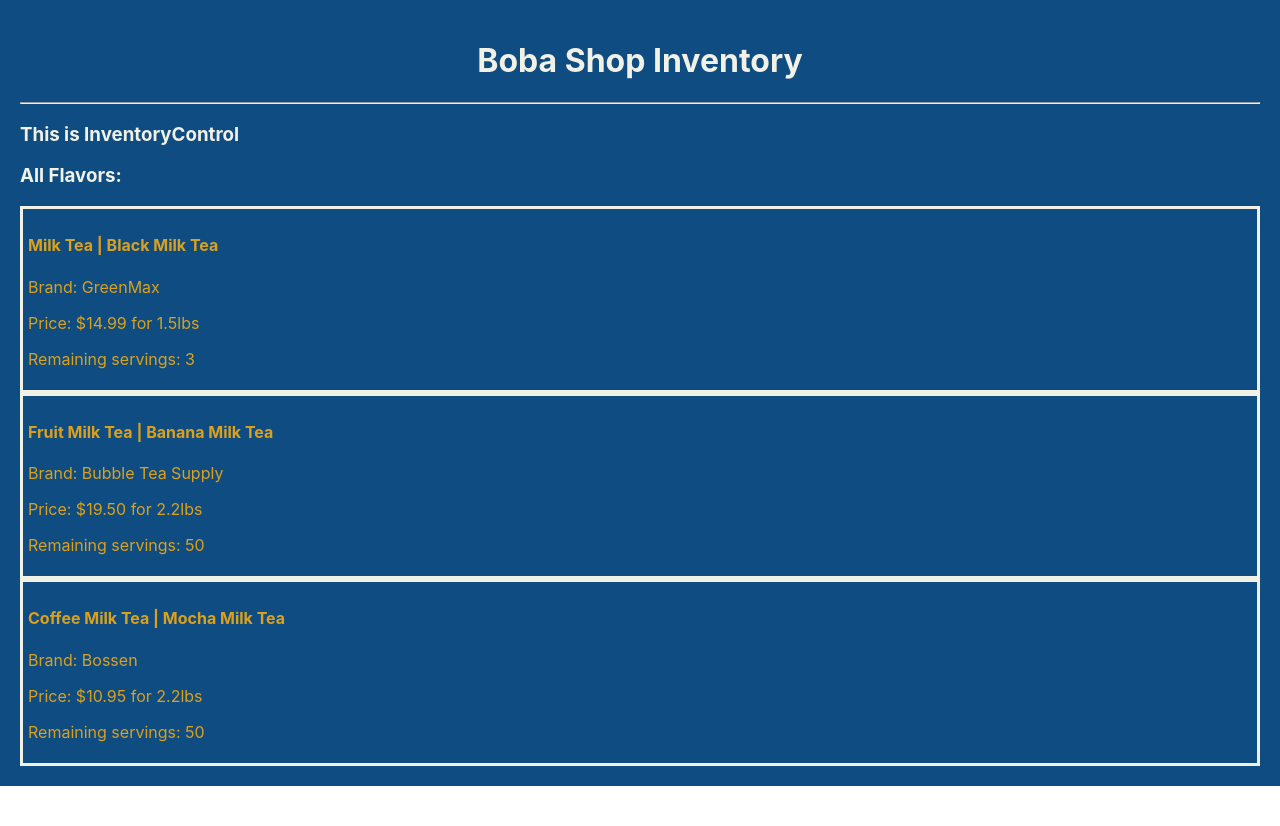
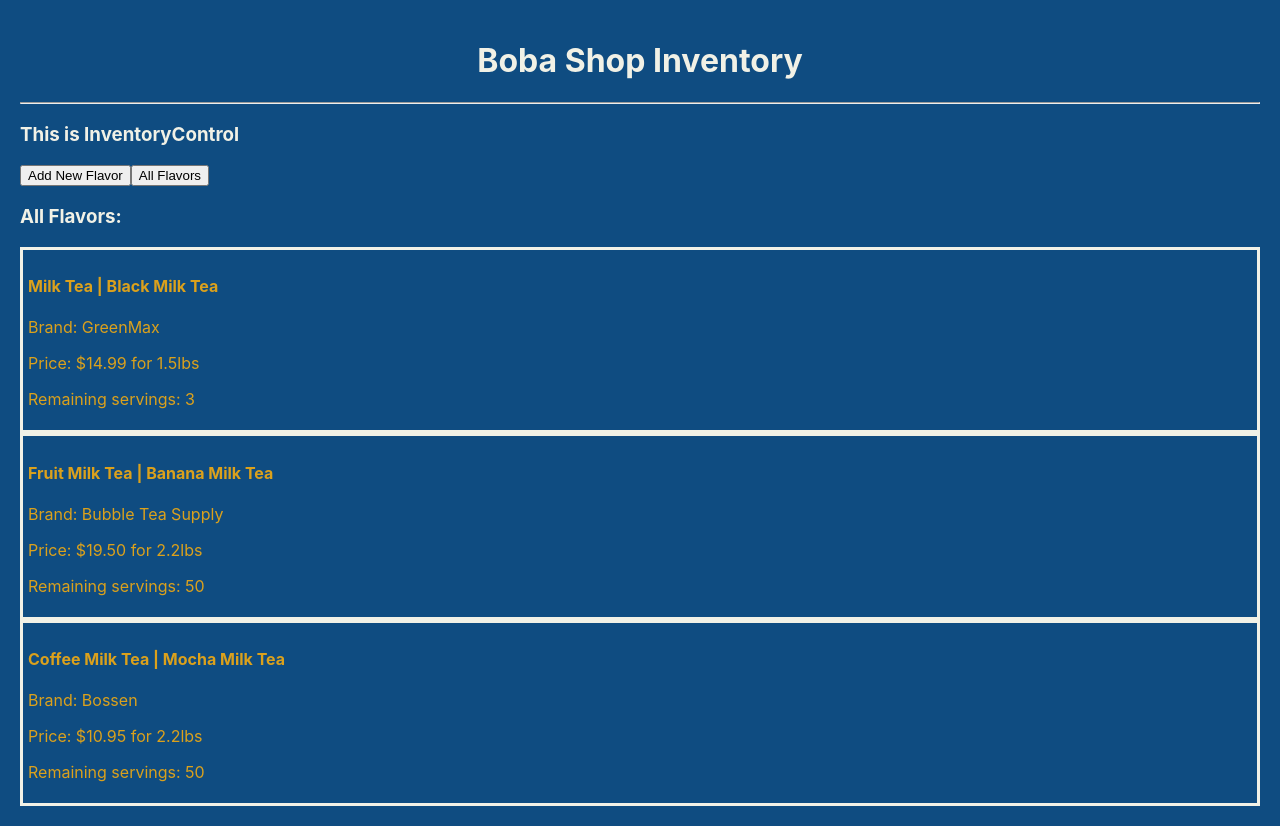
Before and after one commit to ayohana/boba-shop-redux, a React (Create React App) app: page / in a window 1280 px wide. Before the commit the page ends 800 px from the top, so only its background shows below. Built offline with nearby package versions, Linux system fonts and the light colour scheme.

Commit message:
Add buttons to toggle view between list and form

```diff
--- a/src/components/InventoryControl.js
+++ b/src/components/InventoryControl.js
@@ -1,5 +1,6 @@
 import React from 'react';
 import FlavorList from './FlavorList';
+import NewFlavorForm from './NewFlavorForm';
 
 const masterFlavorList = [
   {
@@ -33,15 +34,43 @@ class InventoryControl extends React.Component {
   constructor(props) {
     super(props);
     this.state = {
-      masterFlavorList: masterFlavorList
+      masterFlavorList: masterFlavorList,
+      displayList: true,
+      displayForm: false
     };
   }
 
+  handleDisplayForm = () => {
+    this.setState({
+      displayList: false,
+      displayForm: true
+    });
+  }
+
+  handleDisplayList = () => {
+    this.setState({
+      displayList: true,
+      displayForm: false
+    });
+  }
+
   render(){
+
+    let currentlyVisibleState = null;
+
+    if (this.state.displayForm) {
+      currentlyVisibleState = <NewFlavorForm />
+    } else if (this.state.displayList) {
+      currentlyVisibleState = <FlavorList masterFlavorList={this.state.masterFlavorList}/>;
+      this.state.displayForm = false;
+    }
+
     return (
       <React.Fragment>
         <h3>This is InventoryControl</h3>
-        <FlavorList masterFlavorList={this.state.masterFlavorList}/>
+        <button onClick={this.handleDisplayForm}>Add New Flavor</button>
+        <button onClick={this.handleDisplayList}>All Flavors</button>
+        {currentlyVisibleState}
       </React.Fragment>
     );
   }
--- a/src/components/NewFlavorForm.js
+++ b/src/components/NewFlavorForm.js
@@ -0,0 +1,11 @@
+import React from 'react';
+import PropTypes from 'prop-types';
+import { v4 } from 'uuid';
+
+function NewFlavorForm(props) {
+  return (
+    <h1>This is a Form</h1>
+  );
+}
+
+export default NewFlavorForm;
```
